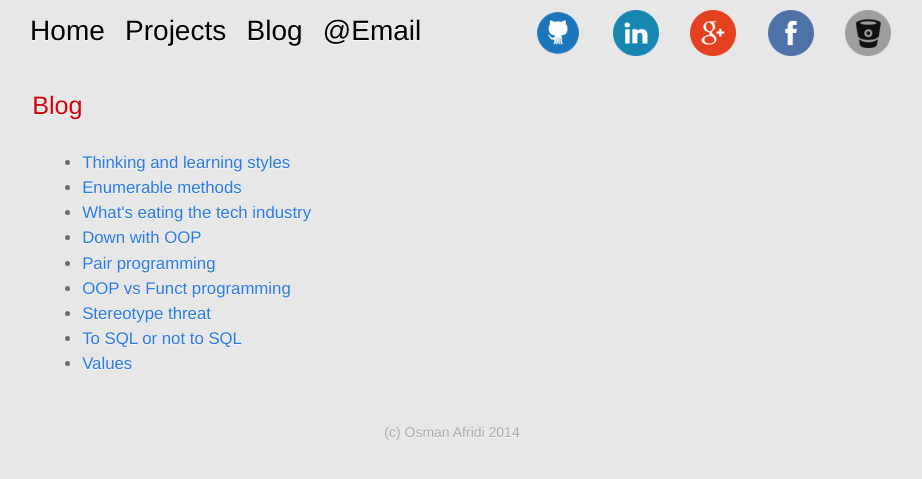
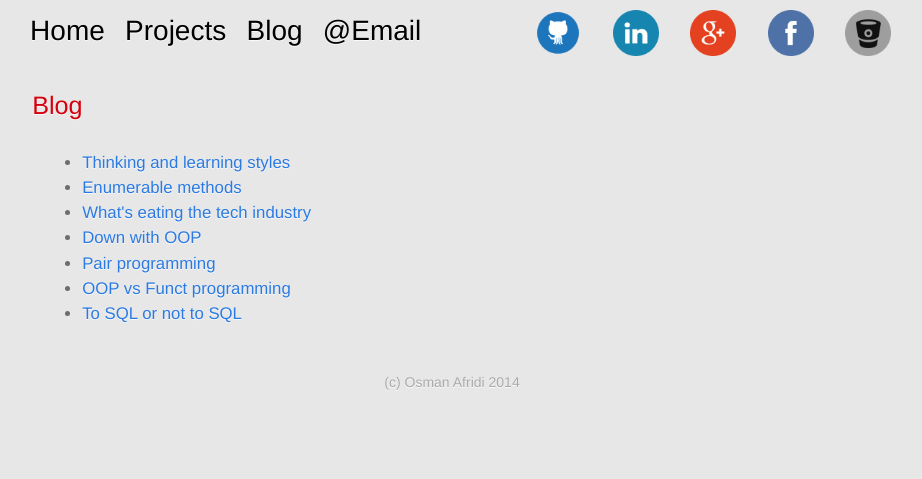
Before and after one commit to oafridi/oafridi.github.io, a Jekyll site: the page built from blog-posts/index.html, in a window 1280 px wide. Shown: the top 479 px of the page, without its empty margins (188-1110 px from the left). Built offline with Jekyll 4.4.1, drawn with Linux system fonts in a browser that asks for light colours.

Commit message:
modified styling slightly to make more responsive

```diff
--- a/_layouts/default.html
+++ b/_layouts/default.html
@@ -9,11 +9,13 @@
   {% include header.html %}
   <div class="page-content">
     <div class="main">
-      <section class="about page-wrap">
+      <section class="about" id="content">
         {{ content }}
       </section>
     </div>
   </div>
+  <div id="footer">
   {% include footer.html %}
+  </div>
 </body>
 </html>
--- a/_sass/_base.scss
+++ b/_sass/_base.scss
@@ -22,6 +22,8 @@
     background-color: $background-color;
     background: #e7e7e7 url(../images/body-bg.png) 0 0 repeat;
     width: 80%;
+    height:100%;
+    padding:0;
     margin: 0 auto;
     background: #e7e7e7 url(../images/body-bg.png) 0 0 repeat;
     text-shadow: 0 1px 0 rgba(255, 255, 255, 0.8);
--- a/blog-posts/index.html
+++ b/blog-posts/index.html
@@ -15,10 +15,6 @@
     </li>
     <li><a href="week6_technical.html">OOP vs Funct programming</a>
     </li>
-    <li><a href="week6_cultural.html">Stereotype threat</a>
-    </li>
     <li><a href="week7_technical.html">To SQL or not to SQL</a>
     </li>
-    <li><a href="week7_cultural.html">Values</a>
-    </li>
   </ul>
```
Also changed, not shown: 1 other file.
